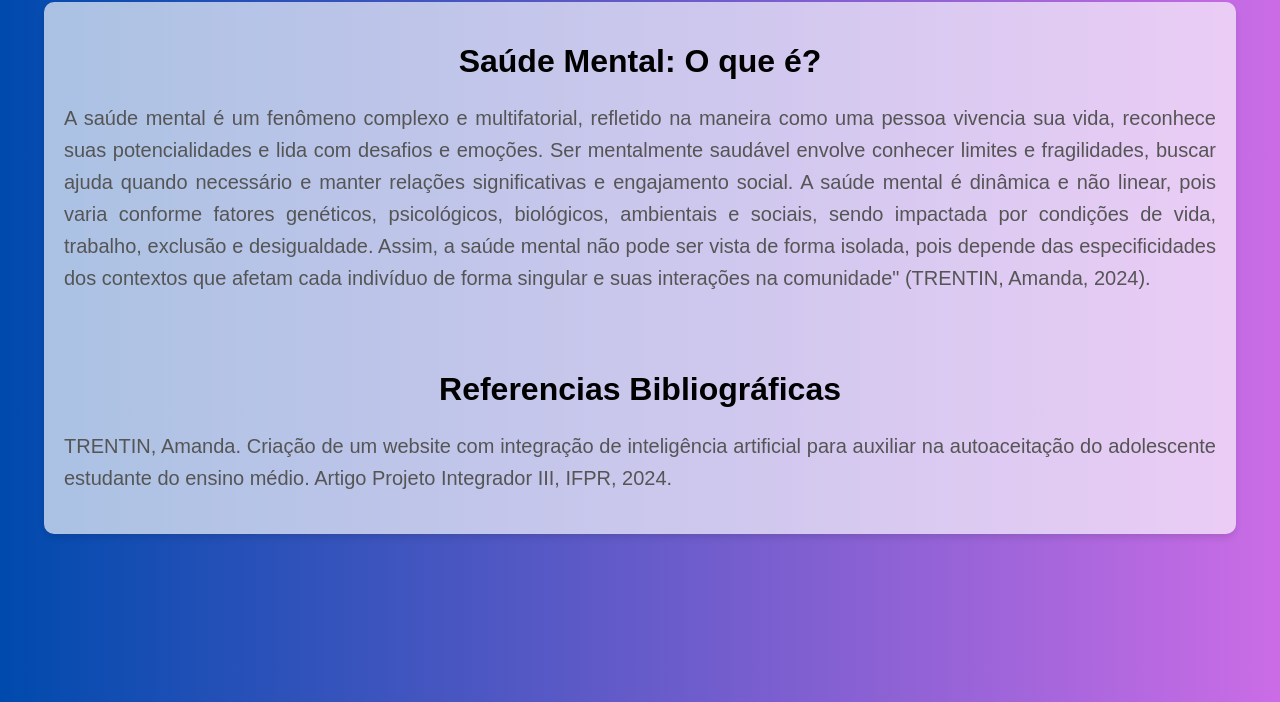
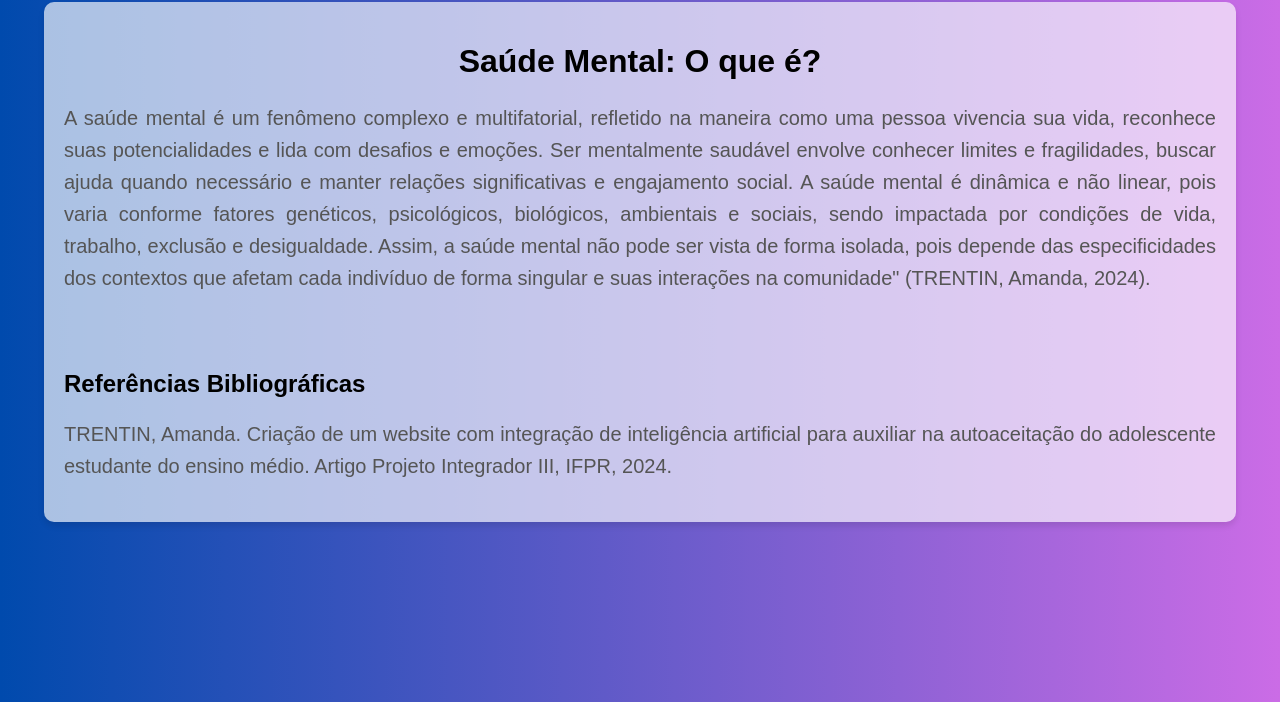
Before and after one commit to anna-lopes/pfc-site, a website: page index.html in a window 1280 px wide. Shown: the part 98-800 px from the top of the page. Drawn offline with Linux system fonts and the light colour scheme.

Commit message:
Update index.html

```diff
--- a/index.html
+++ b/index.html
@@ -80,7 +80,7 @@
             <h1 style="text-align: center;">Saúde Mental: O que é?</h1>
             <p class="espaco">A saúde mental é um fenômeno complexo e multifatorial, refletido na maneira como uma pessoa vivencia sua vida, reconhece suas potencialidades e lida com desafios e emoções. Ser mentalmente saudável envolve conhecer limites e fragilidades, buscar ajuda quando necessário e manter relações significativas e engajamento social. A saúde mental é dinâmica e não linear, pois varia conforme fatores genéticos, psicológicos, biológicos, ambientais e sociais, sendo impactada por condições de vida, trabalho, exclusão e desigualdade. Assim, a saúde mental não pode ser vista de forma isolada, pois depende das especificidades dos contextos que afetam cada indivíduo de forma singular e suas interações na comunidade" (TRENTIN, Amanda, 2024).</p>
         <br> <br>
-        <h1 style="text-align: center;">Referencias Bibliográficas</h1>
+        <h2>Referências Bibliográficas</h2>
             <p class="espaco">TRENTIN, Amanda. Criação de um website com integração de inteligência artificial para auxiliar na autoaceitação do adolescente estudante do ensino médio. Artigo Projeto Integrador III, IFPR, 2024.</p>
   </div>
     </div>
```
